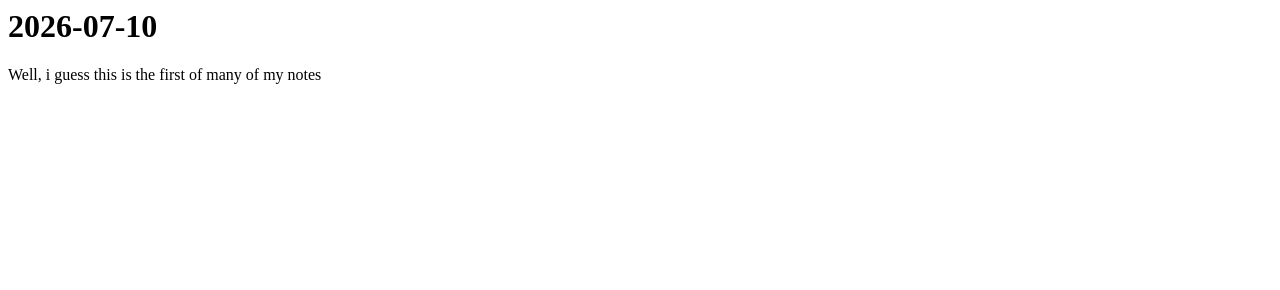
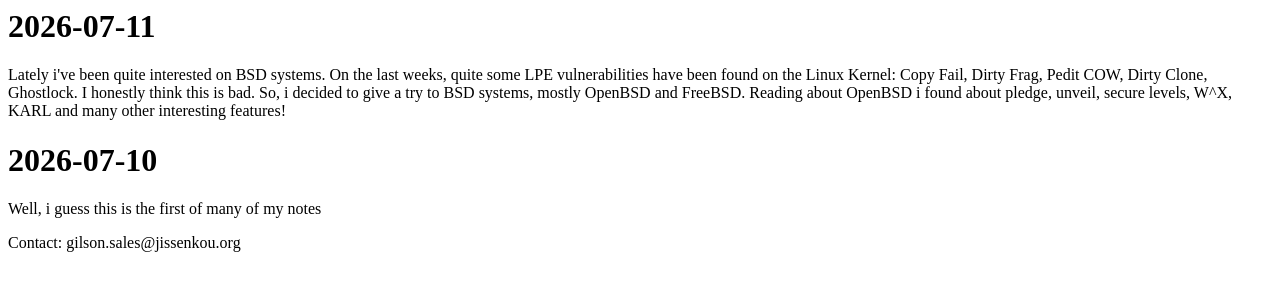
Before and after one commit to GilsonJunio/feed, a plain HTML site: page index.html in a window 1280 px wide. Drawn offline with Linux system fonts and the light colour scheme.

Commit message:
July 11th 2026 entry

```diff
--- a/index.html
+++ b/index.html
@@ -1,7 +1,27 @@
 <html>
-    <head></head>
+    <head>
+        <title>実践攻 NOTES</title>
+    </head>
     <body>
-        <h1>2026-07-10</h1>
-        <p>Well, i guess this is the first of many of my notes</p>
+        <div>
+            <h1>2026-07-11</h1>
+            <p>
+                Lately i've been quite interested on BSD systems.
+                On the last weeks, quite some LPE vulnerabilities have been
+                found on the Linux Kernel:
+                Copy Fail, Dirty Frag, Pedit COW, Dirty Clone, Ghostlock.
+
+                I honestly think this is bad. So, i decided to give a try to
+                BSD systems, mostly OpenBSD and FreeBSD. Reading about OpenBSD
+                i found about pledge, unveil, secure levels, W^X, KARL and many other interesting
+                features!
+            </p>
+        </div>
+
+        <div>
+            <h1>2026-07-10</h1>
+            <p>Well, i guess this is the first of many of my notes</p>
+        </div>
+        <bottom>Contact: gilson.sales@jissenkou.org</bottom>
     </body>
 </html>
```
